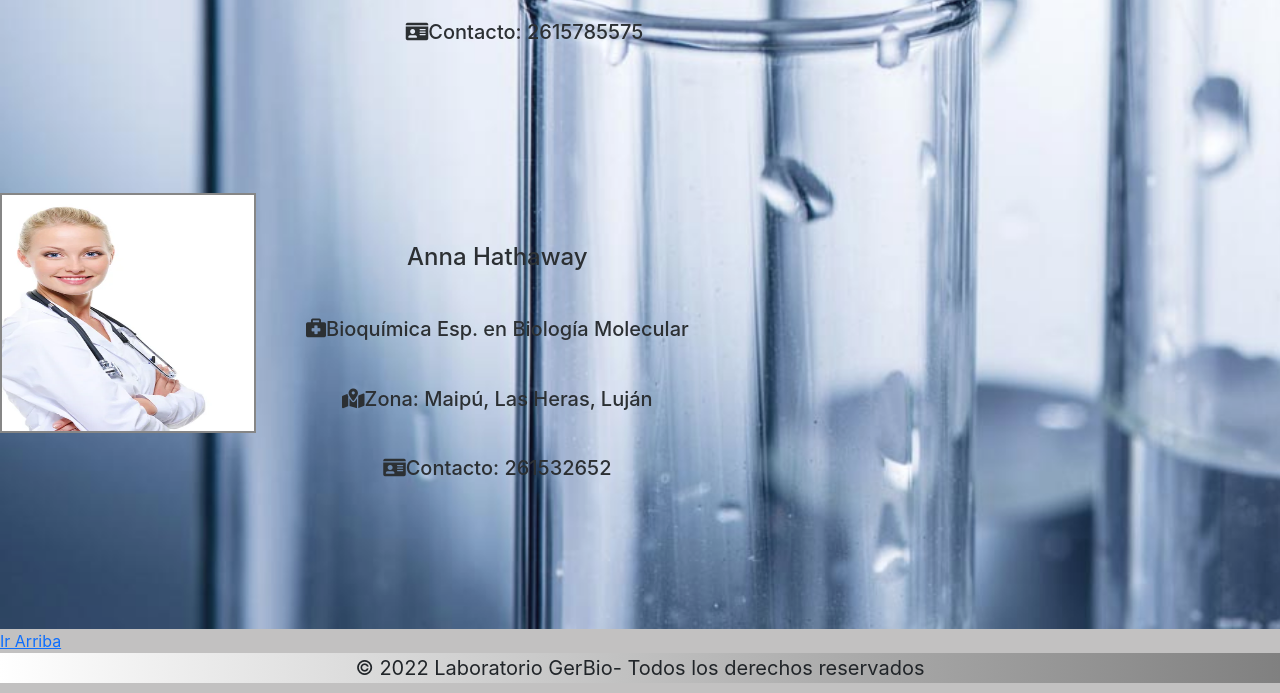
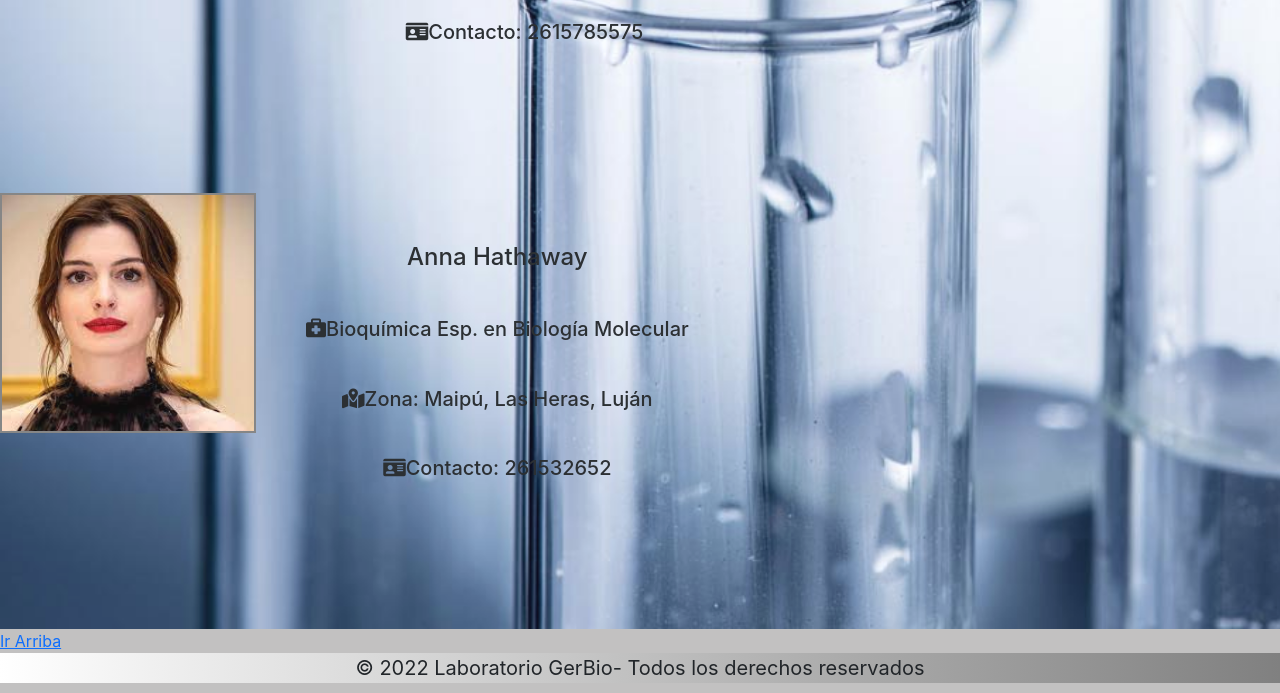
Before and after one commit to Babart/Laboratorio-Valdes, a website: page page/covid.html in a window 1280 px wide. Shown: the part 1428-2121 px from the top of the page. Drawn offline with nearby package versions, Linux system fonts and the light colour scheme.

Commit message:
modificacion otra

```diff
--- a/page/covid.html
+++ b/page/covid.html
@@ -122,7 +122,7 @@
         </div>
 
         <div class="profBioq">
-            <img src="../image/depositphotos_1525627-stock-photo-beautiful-laughing-female-doctor.jpg" alt="bioqVieyra" id="fotoProfesional">
+            <img src="../image/annaHat.jpg" alt="bioqVieyra" id="fotoProfesional">
             <ul class="profesional">
                 <li>
                     <h4>Anna Hathaway</h4><br>
```
Also changed, not shown: image/annaHat.jpg (added).
